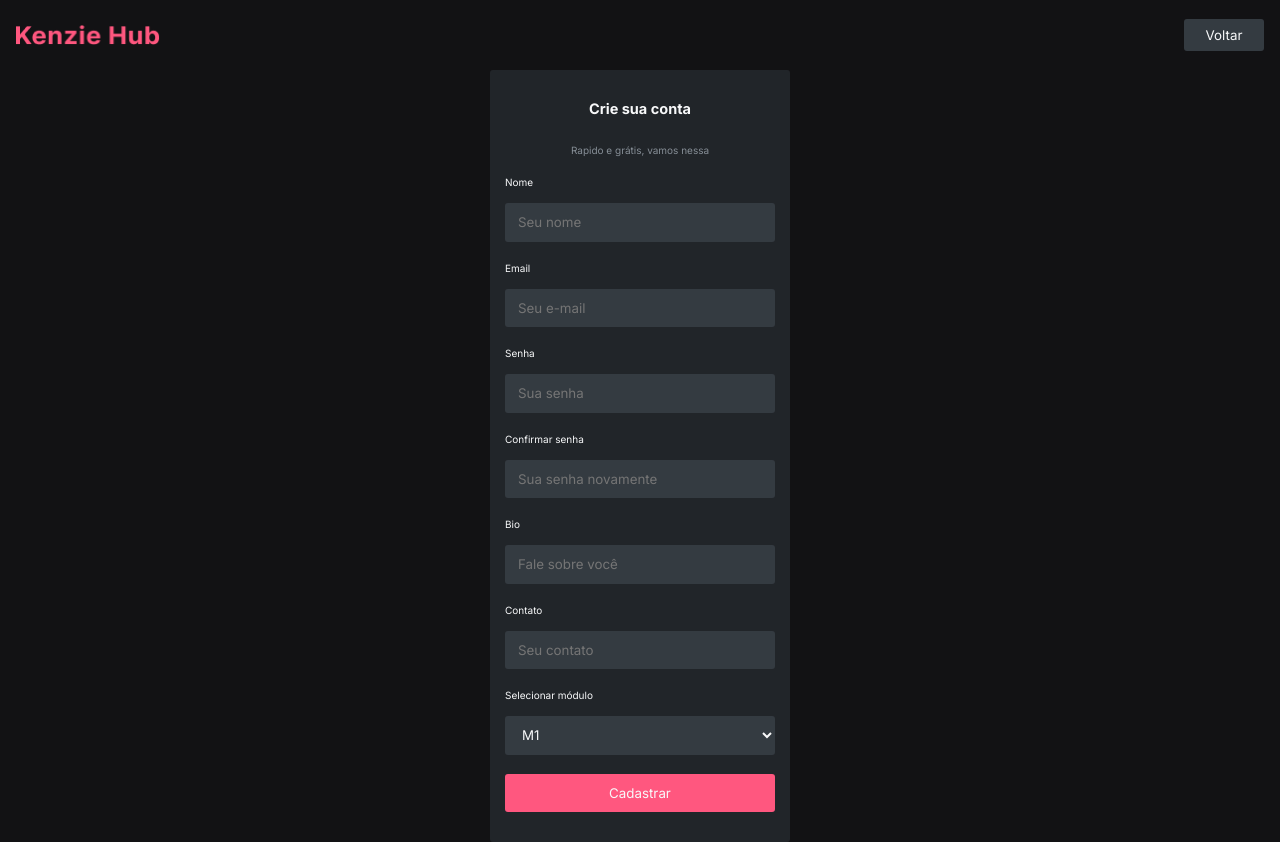
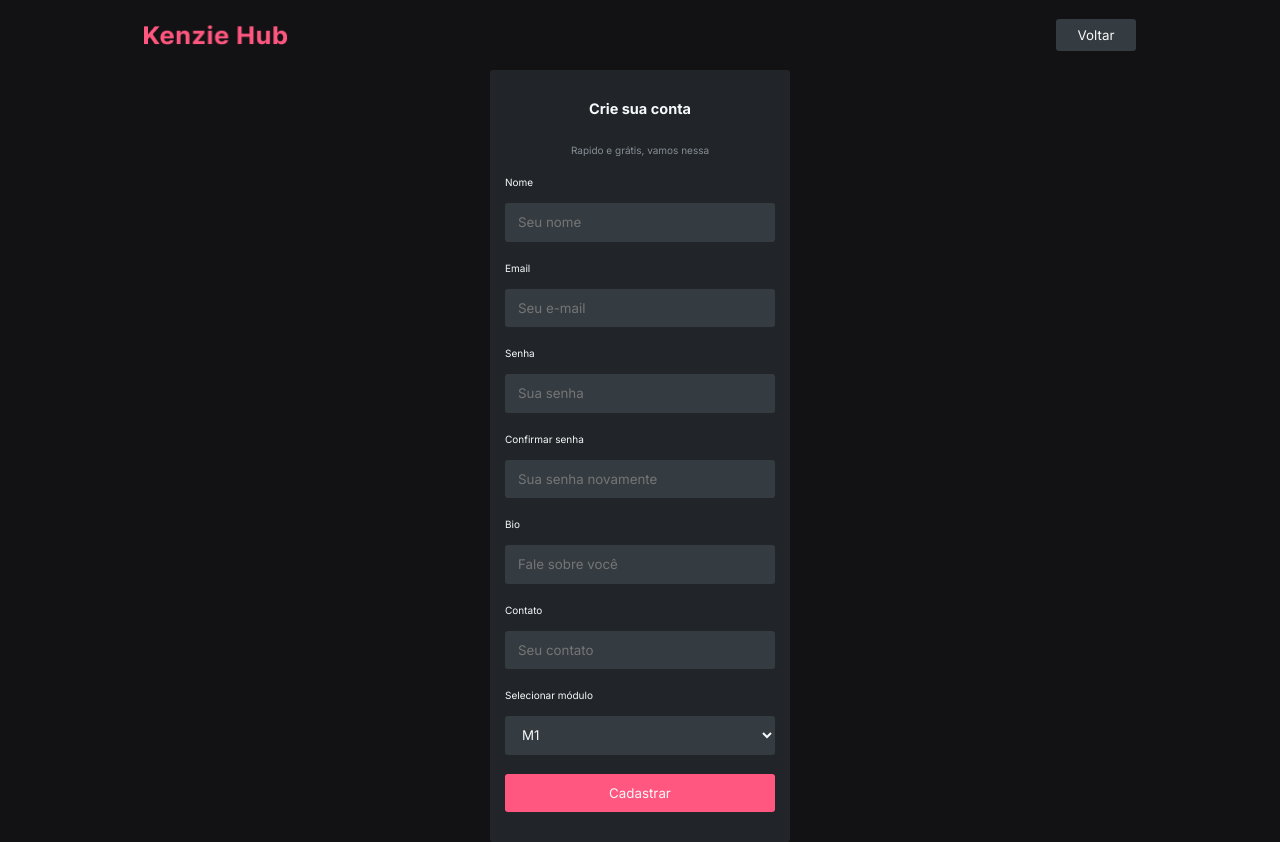
Before and after one commit to Kenzie-Academy-Brasil-Developers/react-entrega-kenzie-hub-LennonXimenes, a React (Vite) app: page /registerpage in a window 1280 px wide. Built offline with nearby package versions, Linux system fonts and the light colour scheme; no server answers.

Commit message:
fix - styles

```diff
--- a/src/App.jsx
+++ b/src/App.jsx
@@ -9,18 +9,7 @@ function App() {
 
   return (
     <div className="App">
-      <ToastContainer
-    position="top-right"
-    autoClose={5000}
-    hideProgressBar={false}
-    newestOnTop={false}
-    closeOnClick
-    rtl={false}
-    pauseOnFocusLoss
-    draggable
-    pauseOnHover
-    theme="dark"
-/>
+      <ToastContainer/>
       <GlobalReset/>
       <GlobalStyles/>
       <RoutesMain/>
--- a/src/components/Header/style.js
+++ b/src/components/Header/style.js
@@ -7,12 +7,14 @@ export const StyledHeader = styled.header`
 
 export const StyledContainer = styled.div`
     display: flex;
-    justify-content: space-between;
+    justify-content: center;
     align-items: center;
 
     height: 70px;
     width: 100%;
     max-width: 1440px;
+
+    gap: 4rem;
 
     margin: 0 auto;
     padding: 1rem;
@@ -43,4 +45,25 @@ export const StyledContainer = styled.div`
             background-color: ${({color}) => color === "pink" ? "var(--color--primary-focus)" : "var(--color--grey-2)"};
         }
     }
+
+    @media (min-width: 375px) {
+        gap: 7.5rem;
+    }
+
+    @media (min-width: 425px) {
+        gap: 11rem;
+    }
+
+    @media (min-width: 768px) {
+        gap: 32rem;
+    }
+
+    @media (min-width: 1024px) {
+        gap: 48rem;
+    }
+
+    @media (min-width: 1440px) {
+        gap: 75rem;
+    }
+
 `
--- a/src/components/Toast/index.js
+++ b/src/components/Toast/index.js
@@ -3,7 +3,7 @@ import { toast, ToastContainer } from "react-toastify";
 export const toastSuccess = () => {
     toast.success('Conta criada com sucesso!', {
         position: "top-right",
-        autoClose: 3000,
+        autoClose: 2000,
         hideProgressBar: false,
         closeOnClick: true,
         pauseOnHover: true,
@@ -16,7 +16,7 @@ export const toastSuccess = () => {
 export const toastSuccessLogin = () => {
     toast.success('Login realizado com sucesso!', {
         position: "top-right",
-        autoClose: 3000,
+        autoClose: 2000,
         hideProgressBar: false,
         closeOnClick: true,
         pauseOnHover: true,
@@ -30,7 +30,7 @@ export const toastSuccessLogin = () => {
 export const toastError = () => {
     toast.error('Ops! Algo deu errado', {
         position: "top-right",
-        autoClose: 3000,
+        autoClose: 2000,
         hideProgressBar: false,
         closeOnClick: true,
         pauseOnHover: true,
@@ -43,7 +43,7 @@ export const toastError = () => {
 export const toastErrorLogin = () => {
     toast.error('Ops! E-mail ou senha inválidos', {
         position: "top-right",
-        autoClose: 3000,
+        autoClose: 2000,
         hideProgressBar: false,
         closeOnClick: true,
         pauseOnHover: true,
--- a/src/pages/DashboardPage/styled.js
+++ b/src/pages/DashboardPage/styled.js
@@ -20,6 +20,4 @@ export const StyledContainer = styled.div`
     justify-content: space-between;
     align-items: center;
     padding: 1rem;
-
-    border-top: 1px solid var(--color--grey-3);
 `
```
Also changed, not shown: 1 other file (tests, documents, lock files or other folders).
